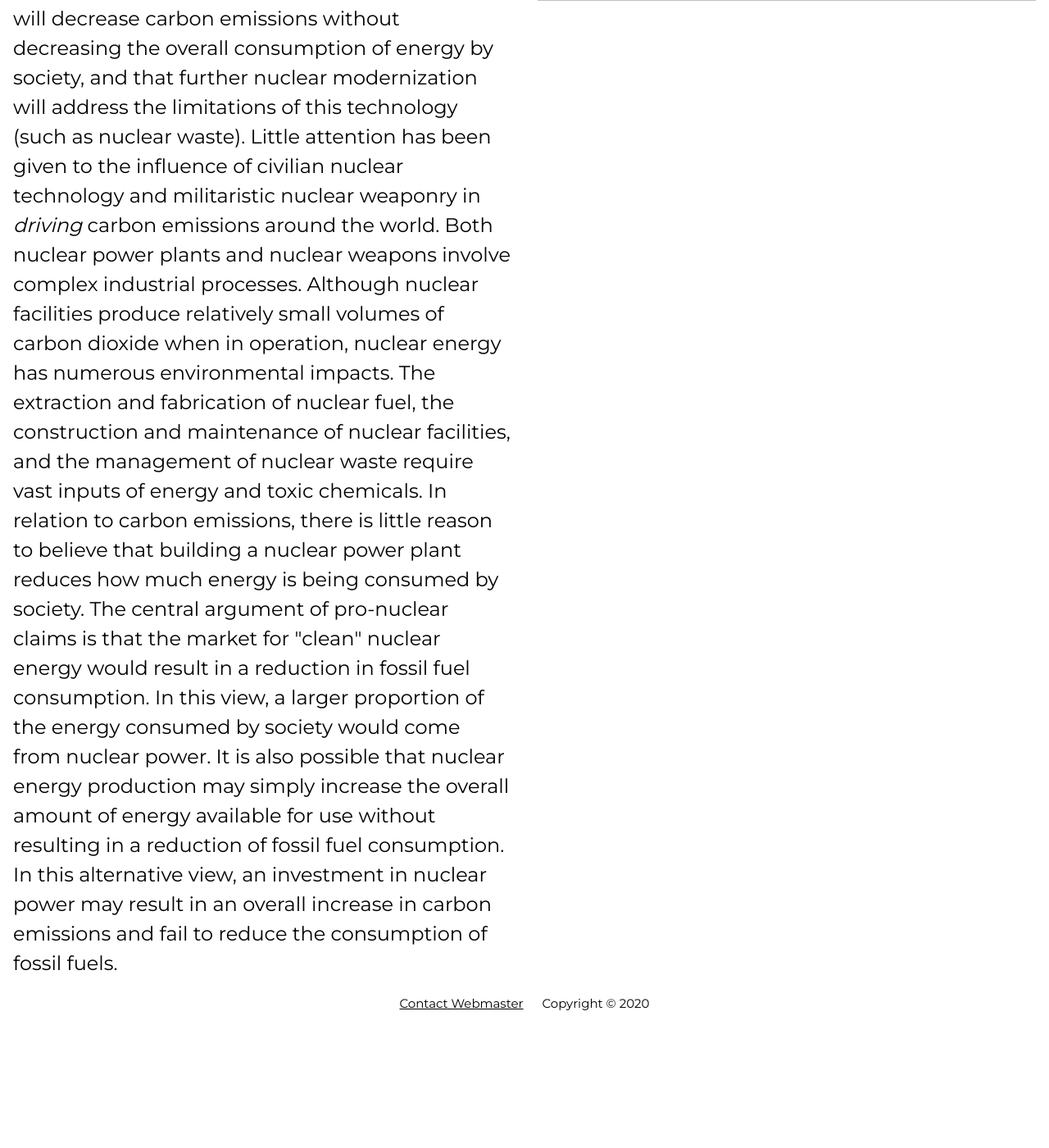
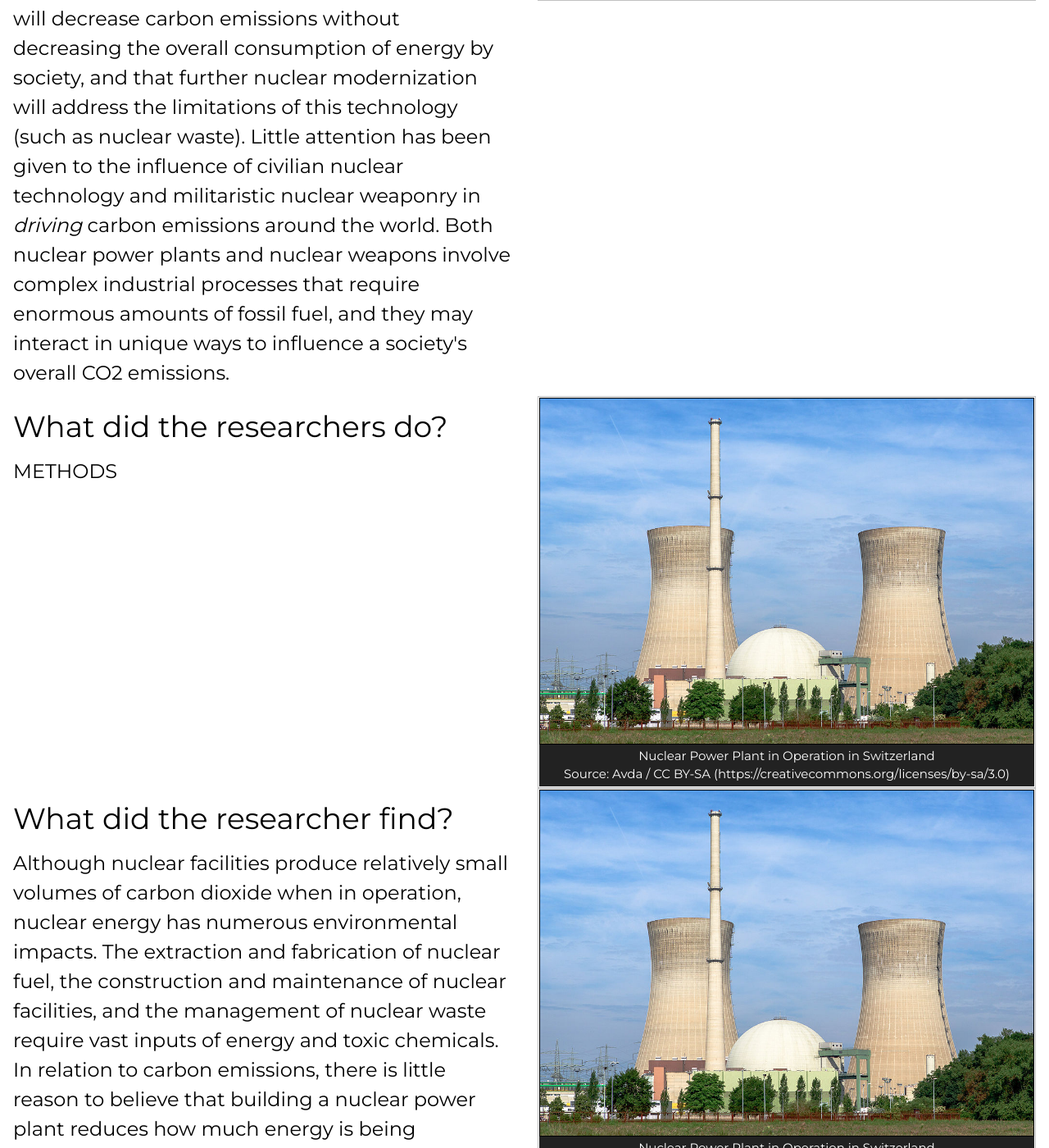
Before and after one commit to resilience1/resilience1.github.io, a Jekyll site: the page built from research/nucleartech.html, in a window 1280 px wide and 1400 px high, scrolled down 914 px. Shown: the whole window at 82% size. Built offline with Jekyll 4.4.1, drawn with Linux system fonts in a browser that asks for light colours; nearby versions of some CDN libraries; before the commit the page ends 2202 px from its top, so only the background shows below that; some of the changed text lies outside the part shown.

Commit message:
Update nucleartech.html

```diff
--- a/research/nucleartech.html
+++ b/research/nucleartech.html
@@ -163,6 +163,7 @@
 				</figcaption>
 			</figure>
 		</div>
+
 		<div class="w3-half w3-container">
 		<h1>What you need to know<h1>
 			<h2> Global climate change is in large part driven by the use of fossil fuels which introduce greenhouse
@@ -175,16 +176,47 @@
 	</div>
 		<div class="w3-row">
 		<div class="w3-half w3-container">
-		<h1>What you need to know<h1>
+		<h1>What is this research about?<h1>
 			<h2> Economic and military dynamics are major contributers to the release of carbon emissions. Many governments,
 				environmentalists, and activists are calling for civilian nuclear power as a part of the solution to global
 				climate change. The assumptions are that investing in nuclear energy will decrease carbon emissions
 				without decreasing the overall consumption of energy by society, and that further nuclear modernization
 				will address the limitations of this technology (such as nuclear waste). Little attention has been given
 				to the influence of civilian nuclear technology and militaristic nuclear weaponry in <i>driving</i>
-				carbon emissions around the world.
-
-				Both nuclear power plants and nuclear weapons involve complex industrial processes. Although nuclear
+				carbon emissions around the world. Both nuclear power plants and nuclear weapons involve complex
+				industrial processes that require enormous amounts of fossil fuel, and they may interact in unique
+				ways to influence a society's overall CO2 emissions.
+			</h2>
+		</div>
+		<div class="w3-half w3-container">
+			<figure class="item">
+			<img class="displayed" src="/img/antiairnuke.jpg" alt="Anti-aircraft nuclear weapons" style="width:100%; height: 100%; border:1px solid black; align:middle">
+				<figcaption class="caption">Nuclear anti-aircraft missiles, McGuire Air Force Base, New Jersey. <br>
+					Source: National Museum of the U.S. Air Force/Wikimedia
+				</figcaption>
+			</figure>
+		</div>
+	</div>
+<div class="w3-row">
+		<div class="w3-half w3-container">
+		<h1>What did the researchers do?<h1>
+			<h2> METHODS
+			</h2>
+		</div>
+		<div class="w3-half w3-container">
+			<figure class="item">
+			<img class="displayed" src="/img/reactor.jpg" alt="Human Rights Cost During Plan Colombia.
+			Source: The Latin America Working Group 2015" style="width:100%; height: 100%; border:1px solid black; align:middle">
+				<figcaption class="caption">Nuclear Power Plant in Operation in Switzerland<br>
+					Source: Avda / CC BY-SA (https://creativecommons.org/licenses/by-sa/3.0)
+				</figcaption>
+			</figure>
+		</div>
+	</div>
+	<div class="w3-row">
+		<div class="w3-half w3-container">
+		<h1>What did the researcher find?<h1>
+			<h2> Although nuclear
 				facilities produce relatively small volumes of carbon dioxide when in operation, nuclear energy has numerous
 				environmental impacts. The extraction and fabrication of nuclear fuel, the construction and maintenance
 				of nuclear facilities, and the management of nuclear waste require vast inputs of energy and toxic chemicals.
@@ -199,13 +231,15 @@
 		</div>
 		<div class="w3-half w3-container">
 			<figure class="item">
-			<img class="displayed" src="/img/antiairnuke.jpg" alt="Anti-aircraft nuclear weapons" style="width:100%; height: 100%; border:1px solid black; align:middle">
-				<figcaption class="caption">Nuclear anti-aircraft missiles, McGuire Air Force Base, New Jersey. <br>
-					Source: National Museum of the U.S. Air Force/Wikimedia
+			<img class="displayed" src="/img/reactor.jpg" alt="Human Rights Cost During Plan Colombia.
+			Source: The Latin America Working Group 2015" style="width:100%; height: 100%; border:1px solid black; align:middle">
+				<figcaption class="caption">Nuclear Power Plant in Operation in Switzerland<br>
+					Source: Avda / CC BY-SA (https://creativecommons.org/licenses/by-sa/3.0)
 				</figcaption>
 			</figure>
 		</div>
 	</div>
+
 
 				<!-- END PAGE CONTENT -->
 <div class="footer center" style="color:black">
```
